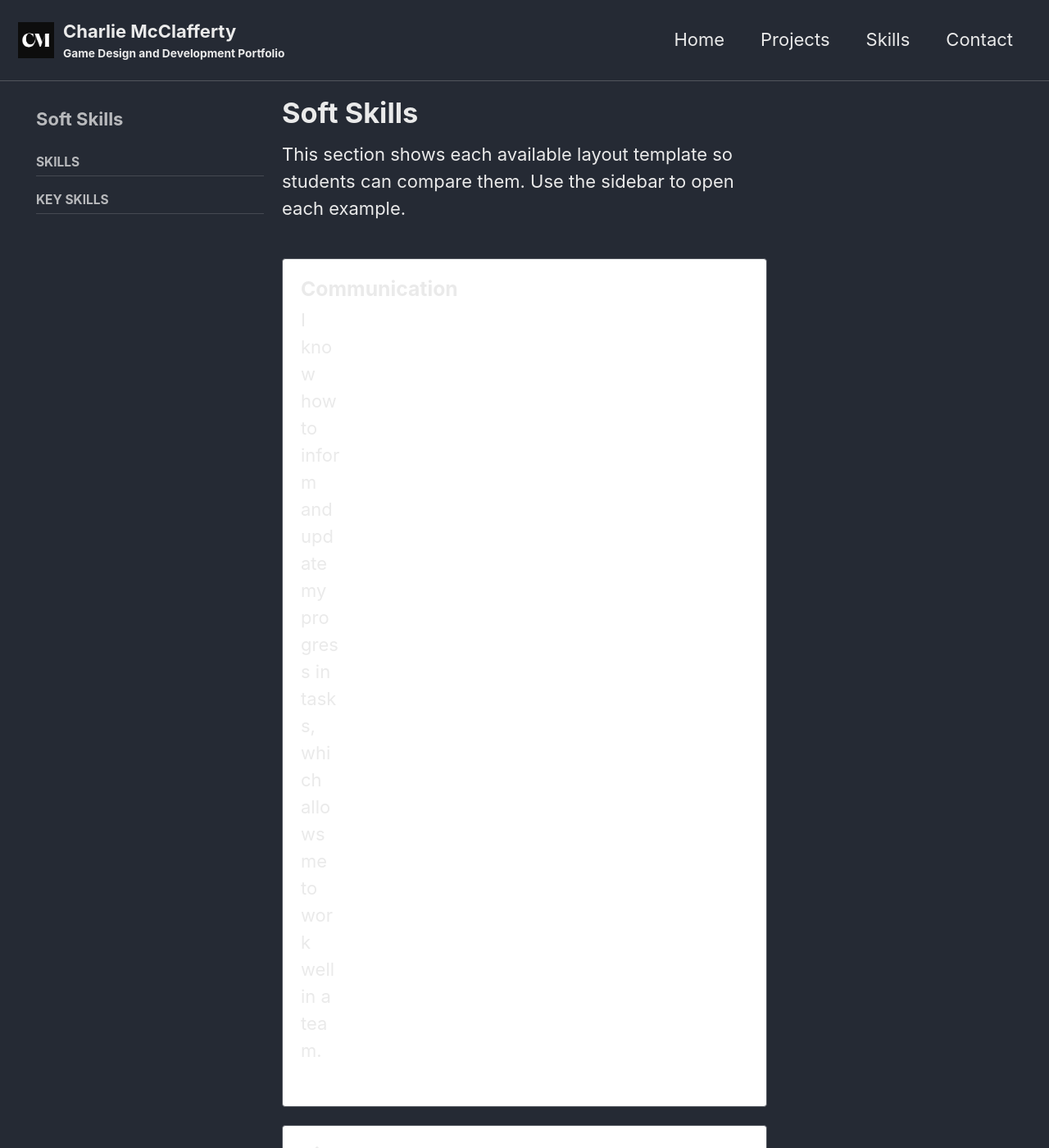
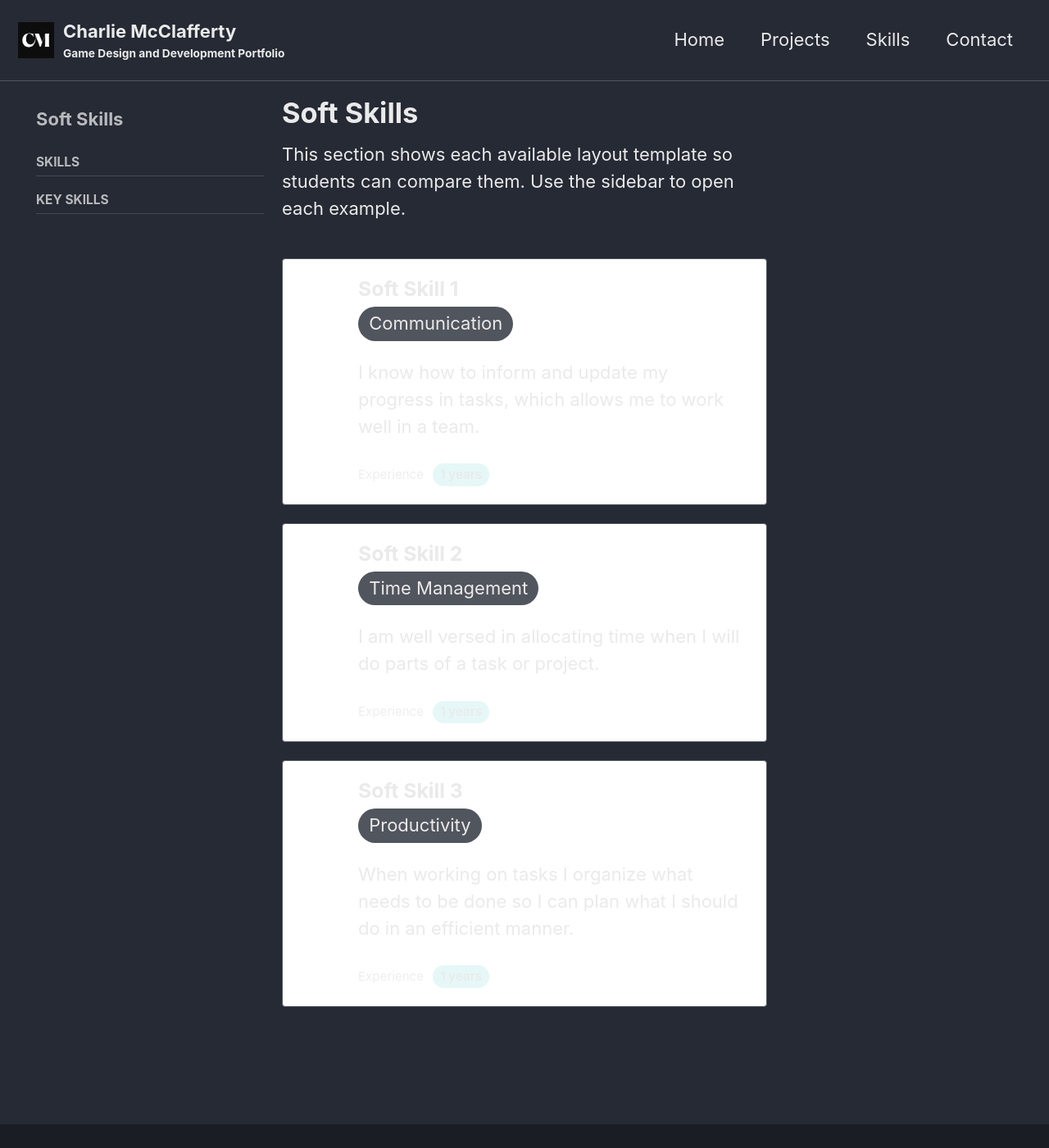
Before and after one commit to cmcclafferty/cmcclafferty.github.io, a Jekyll site: the page built from _pages/softskills.md, in a window 1280 px wide and 1400 px high. Shown: the whole window at 82% size. Built offline with Jekyll 4.4.1, drawn with Linux system fonts in a browser that asks for light colours.

Commit message:
Update soft skills section with new entries

```diff
--- a/_pages/softskills.md
+++ b/_pages/softskills.md
@@ -8,12 +8,21 @@ sidebar:
     - softskills
 
 skills:
-  - name: "Communication"
+  - name: "Soft Skill 1"
+    icon: ""
+    badges: ["Communication"]
     text: "I know how to inform and update my progress in tasks, which allows me to work well in a team."
-  - name: "Time Management"
+    years: 1
+  - name: "Soft Skill 2"
+    icon: ""
+    badges: ["Time Management"]
     text: "I am well versed in allocating time when I will do parts of a task or project."
-  - name: "Productivity"
+    years: 1
+  - name: "Soft Skill 3"
+    icon: ""
+    badges: ["Productivity"]
     text: "When working on tasks I organize what needs to be done so I can plan what I should do in an efficient manner."
+    years: 1
 ---
 
 This section shows each available layout template so students can compare them.
```
